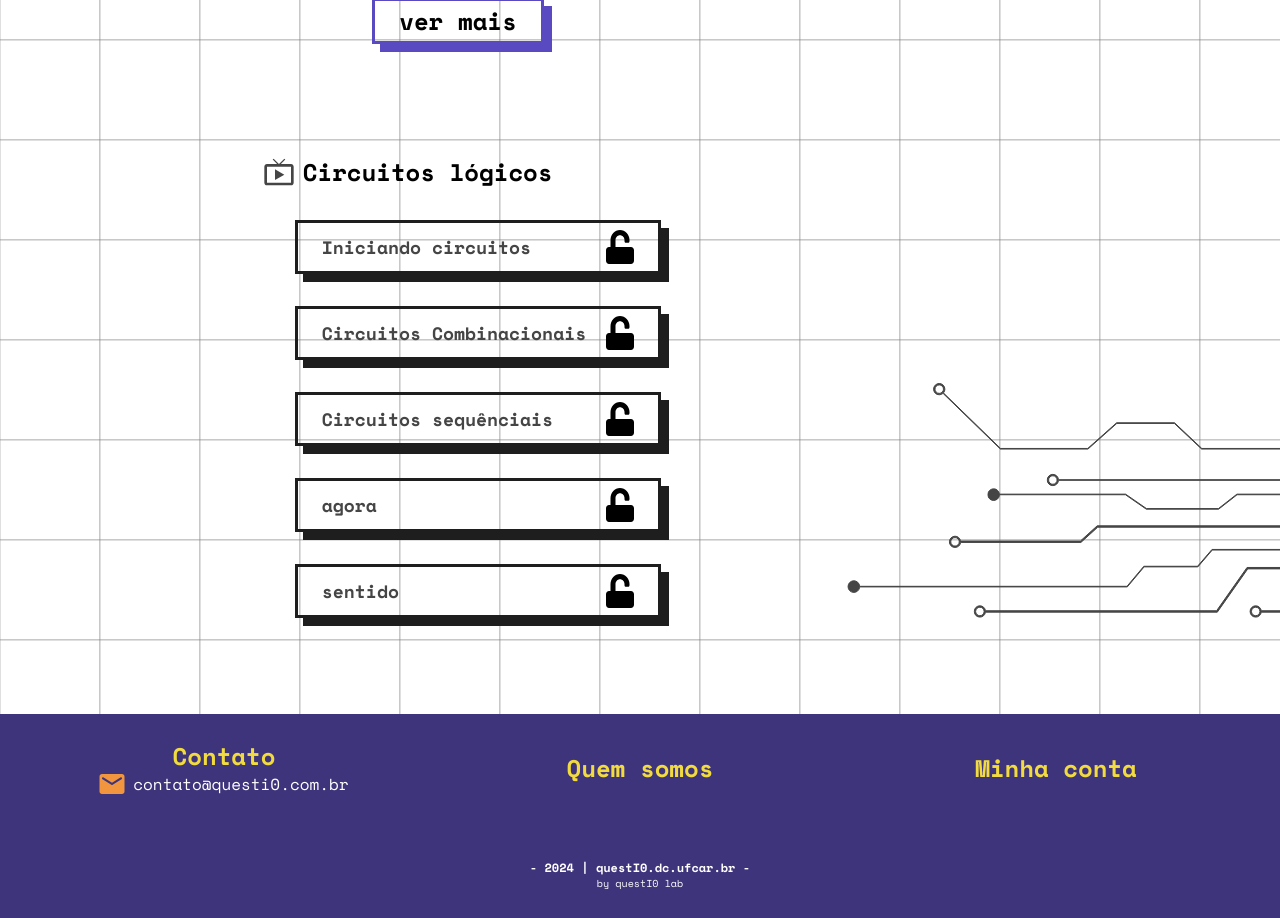
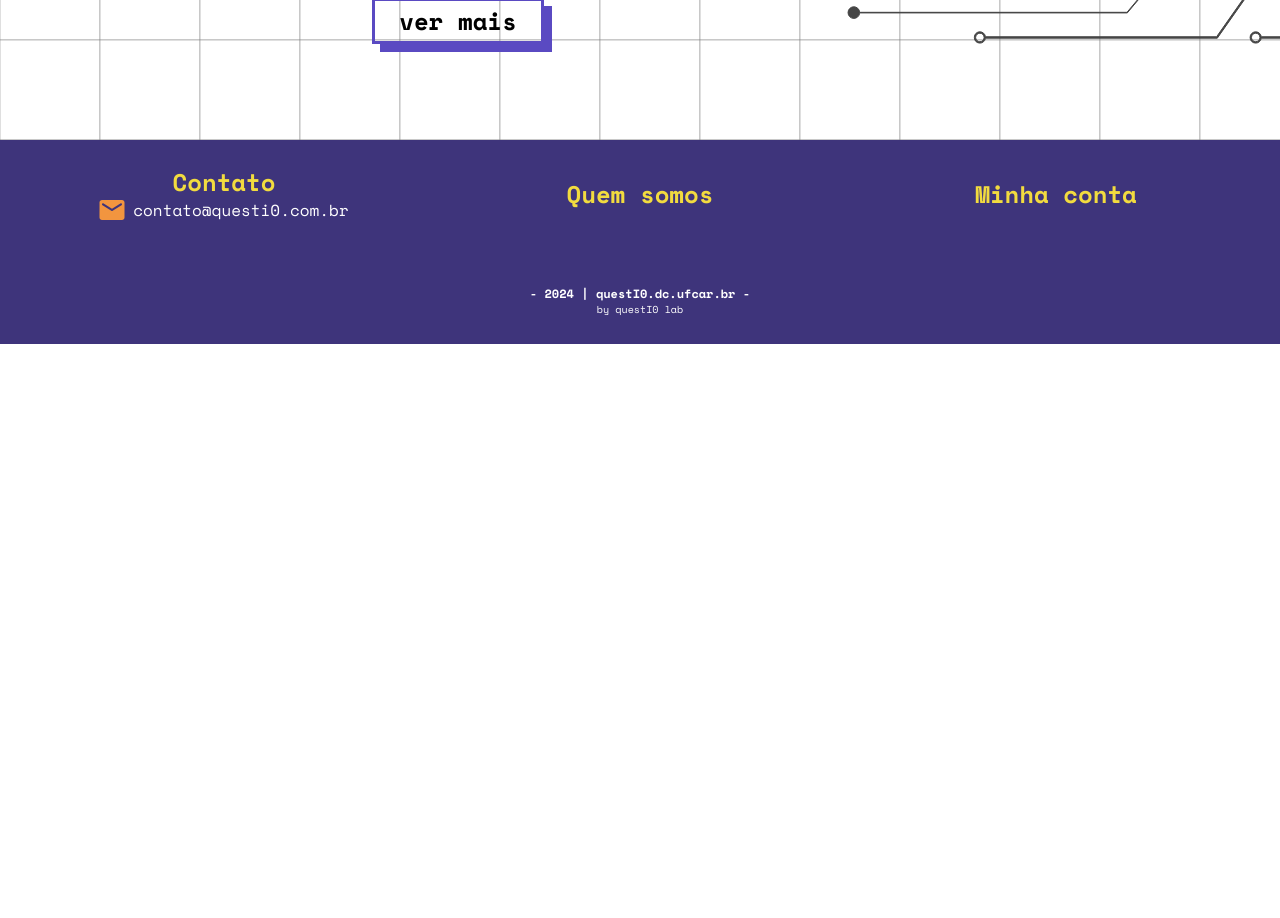
Before and after one commit to QuestIO42/App-frontend, a React (Vite) app: page /home in a window 1280 px wide. Shown: the part 2060-2978 px from the top of the page. After the commit the page ends 2404 px from the top, so only its background shows below. Built offline with nearby package versions, Linux system fonts and the light colour scheme.

Commit message:
Ajustes finais: ExerciseTemplate | ExercisesGroup

```diff
--- a/src/components/utility/ExerciseTemplate.tsx
+++ b/src/components/utility/ExerciseTemplate.tsx
@@ -43,8 +43,8 @@ export default function ExerciseTemplate({
       {...rest}
     >
       <div className="flex-grow justify-between items-center flex">
-      <span className='flex whitespace-nowrap'>{text}</span>
-      <Icon className=" flex ml-5  h-10 w-7 shrink-0"></Icon>
+        <span className='flex whitespace-nowrap'>{text}</span>
+        <Icon className=" flex ml-5  h-10 w-7 shrink-0"></Icon>
       </div>
     </button>
   )
--- a/src/pages/Home/Home.tsx
+++ b/src/pages/Home/Home.tsx
@@ -8,7 +8,6 @@ import CircuitTopRight from '@/components/svgComponents/circuit/CircuitTopRight'
 import CourseIcon from '@/components/svgComponents/icons/CourseIcon'
 import LabIcon from '@/components/svgComponents/icons/LabIcon'
 import RankingItem from '@/components/home/RankingItem'
-import ExercisesGroup from '@/components/course/ExercisesGroup'
 import { mockUsers } from '@/utils/mocks/mockUsers'
 import { useAuth } from '@/context/AuthProvider'
 import { api } from '@/services/api/api'
@@ -60,7 +59,6 @@ export default function Home() {
             Icon={LabIcon}
             title="Laboratórios virtuais"
           ></CoursesTemplate>
-          <ExercisesGroup title="Circuitos lógicos" Icon={LabIcon}  />
         </div>
 
         <Ranking>
```
